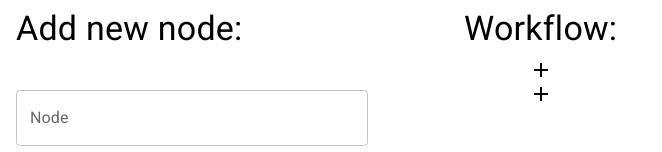
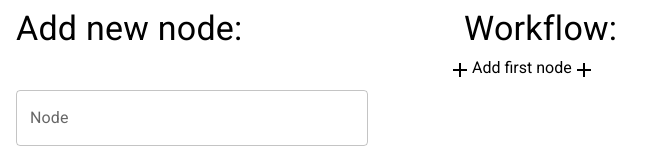
Before and after one commit to GosWoj/knime-challange, a React (Create React App) app: page / in a window 1280 px wide. Shown: the top 152 px of the page, without its empty margins (0-662 px from the left). Built offline with nearby package versions, Linux system fonts and the light colour scheme; data requests are answered from the project's data file.

Commit message:
positioned add buttons on sides

```diff
--- a/src/App.js
+++ b/src/App.js
@@ -78,26 +78,24 @@ const App = () => {
           <NodeList nodes={nodes} handleDelete={handleDelete} />
         </Grid>
         <Grid item>
+          <Typography variant="h4" gutterBottom sx={{ margin: "0.5rem 1rem" }}>
+            Workflow:
+          </Typography>
           <Box
             sx={{
-              display: "grid",
-              justifyItems: "center",
+              display: "flex",
+              direction: "row",
             }}
           >
-            <Typography
-              variant="h4"
-              gutterBottom
-              sx={{ margin: "0.5rem 1rem" }}
-            >
-              Workflow:
-            </Typography>
             <AddIcon onClick={handleOpenLeft} />
             {workflow.length > 0 ? (
               <NodeWorkflowList
                 workflow={workflow}
                 handleDeleteNode={handleDeleteNode}
               />
-            ) : null}
+            ) : (
+              "Add first node"
+            )}
             <AddIcon onClick={handleOpenRight} />
             <Dialog open={open} onClose={handleClose}>
               <NodeWorkflowSearch
```
